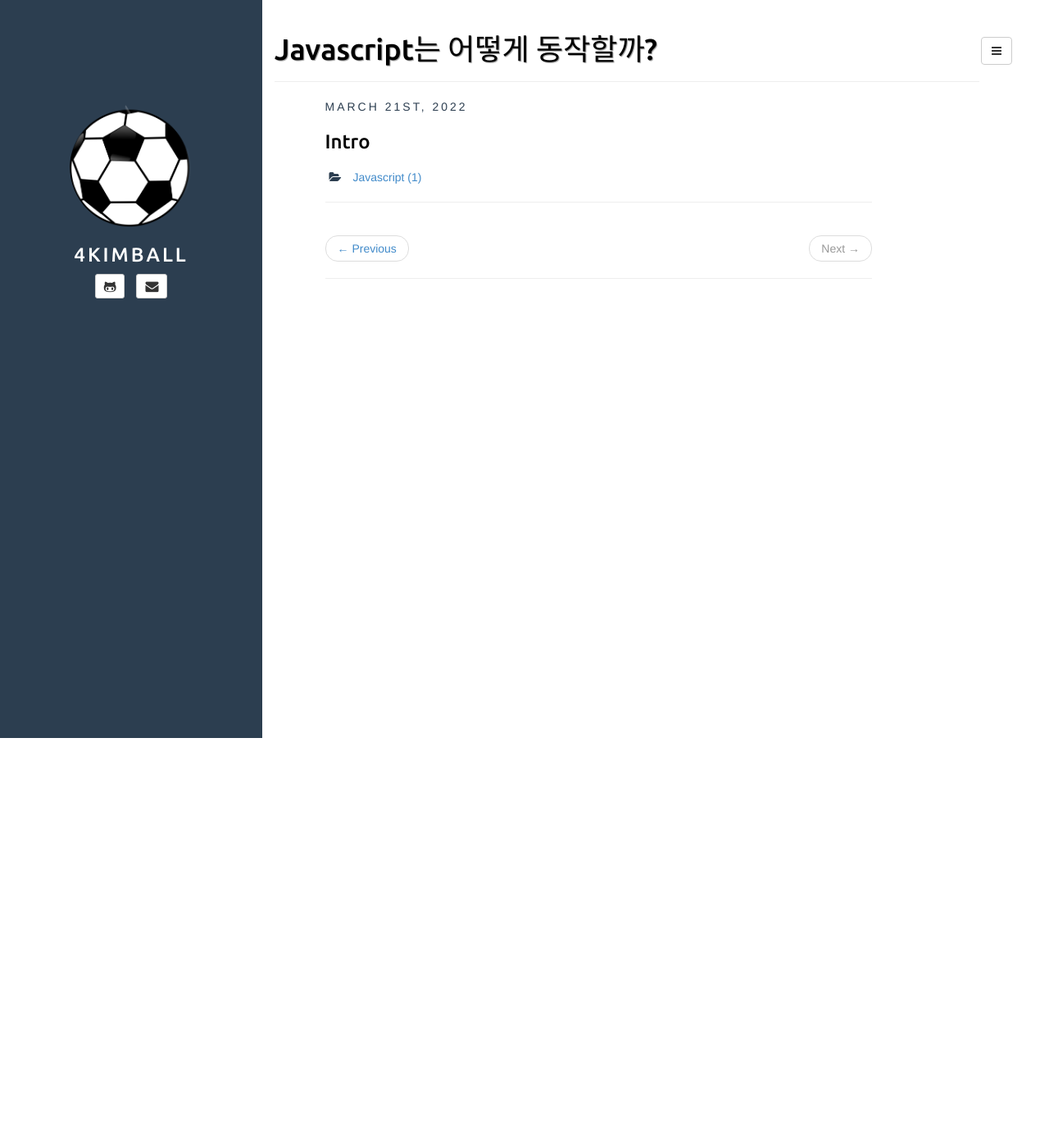
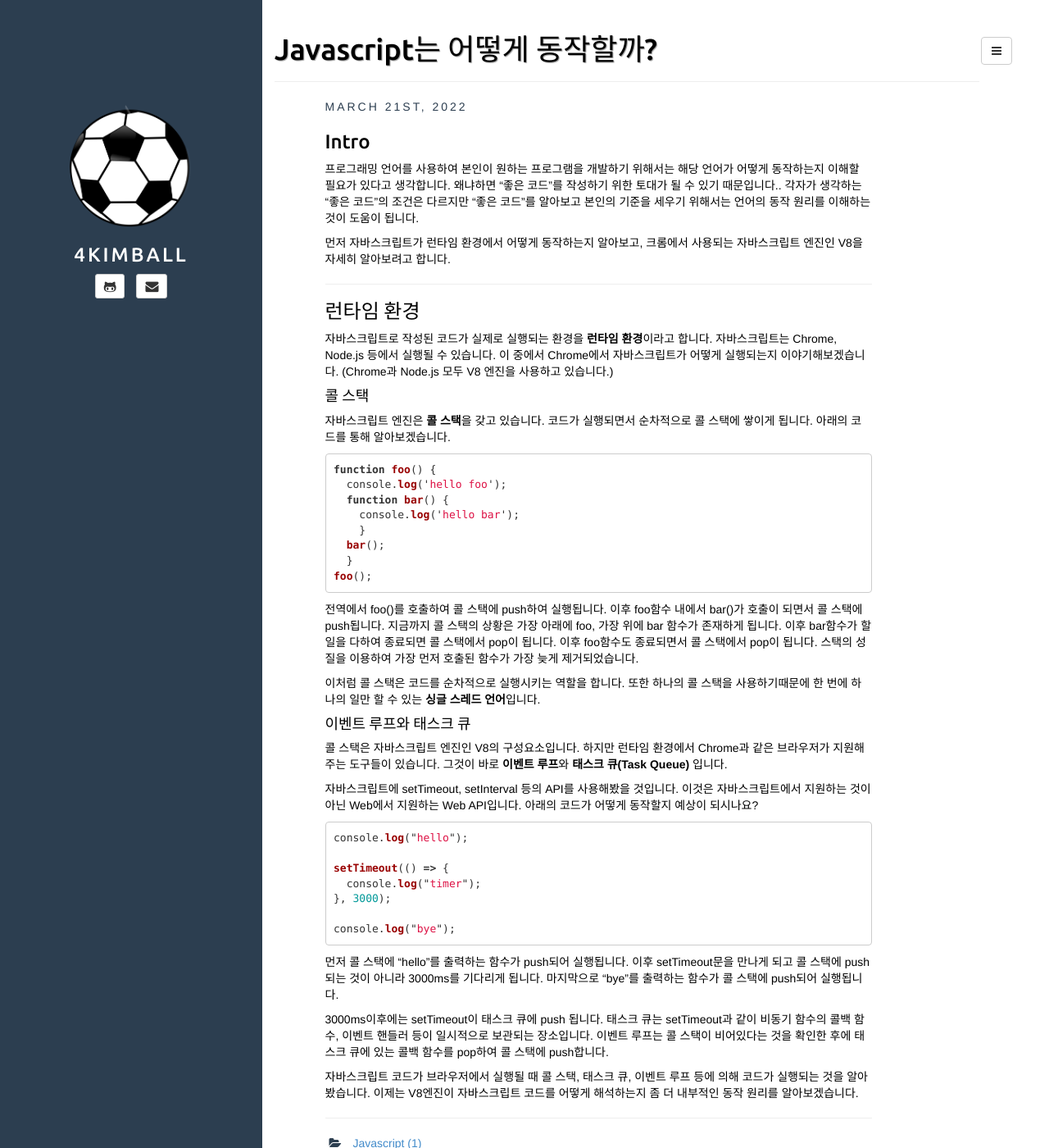
Before and after one commit to 4kimball/4kimball.github.io, a Jekyll site: the page built from _posts/2022-03-21-Javascript는-어떻게-동작할까?.md, in a window 1280 px wide and 1400 px high. Shown: the whole window at 82% size. Built offline with Jekyll 4.4.1, drawn with Linux system fonts in a browser that asks for light colours; comment, search, counter and statistics services are not loaded.

Commit message:
Update 2022-03-21-Javascript는-어떻게-동작할까?.md

````diff
--- a/_posts/2022-03-21-Javascript는-어떻게-동작할까?.md
+++ b/_posts/2022-03-21-Javascript는-어떻게-동작할까?.md
@@ -8,3 +8,50 @@ comments: true
 ---
 
 ### Intro
+프로그래밍 언어를 사용하여 본인이 원하는 프로그램을 개발하기 위해서는 해당 언어가 어떻게 동작하는지 이해할 필요가 있다고 생각합니다.
+왜냐하면 "좋은 코드"를 작성하기 위한 토대가 될 수 있기 때문입니다.. 각자가 생각하는 "좋은 코드"의 조건은 다르지만 "좋은 코드"를 알아보고 본인의 기준을 세우기 위해서는 언어의 동작 원리를 이해하는 것이 도움이 됩니다.
+
+먼저 자바스크립트가 런타임 환경에서 어떻게 동작하는지 알아보고, 크롬에서 사용되는 자바스크립트 엔진인 V8을 자세히 알아보려고 합니다.
+
+---
+
+### 런타임 환경
+자바스크립트로 작성된 코드가 실제로 실행되는 환경을 **런타임 환경**이라고 합니다. 자바스크립트는 Chrome, Node.js 등에서 실행될 수 있습니다. 이 중에서 Chrome에서 자바스크립트가 어떻게 실행되는지 이야기해보겠습니다. (Chrome과 Node.js 모두 V8 엔진을 사용하고 있습니다.)
+
+#### 콜 스택
+자바스크립트 엔진은 **콜 스택**을 갖고 있습니다. 코드가 실행되면서 순차적으로 콜 스택에 쌓이게 됩니다. 아래의 코드를 통해 알아보겠습니다.
+```javascript
+function foo() {
+  console.log('hello foo');
+  function bar() {
+    console.log('hello bar');
+    }
+  bar();
+  }
+foo();
+```
+전역에서 foo()를 호출하여 콜 스택에 push하여 실행됩니다. 이후 foo함수 내에서 bar()가 호출이 되면서 콜 스택에 push됩니다. 지금까지 콜 스택의 상황은 가장 아래에 foo, 가장 위에 bar 함수가 존재하게 됩니다. 이후 bar함수가 할 일을 다하여 종료되면 콜 스택에서 pop이 됩니다. 이후 foo함수도 종료되면서 콜 스택에서 pop이 됩니다.
+스택의 성질을 이용하여 가장 먼저 호출된 함수가 가장 늦게 제거되었습니다.
+
+이처럼 콜 스택은 코드를 순차적으로 실행시키는 역할을 합니다. 또한 하나의 콜 스택을 사용하기때문에 한 번에 하나의 일만 할 수 있는 **싱글 스레드 언어**입니다.
+
+#### 이벤트 루프와 태스크 큐
+콜 스택은 자바스크립트 엔진인 V8의 구성요소입니다. 하지만 런타임 환경에서 Chrome과 같은 브라우저가 지원해주는 도구들이 있습니다. 그것이 바로 **이벤트 루프**와 **태스크 큐(Task Queue)** 입니다.
+
+자바스크립트에 setTimeout, setInterval 등의 API를 사용해봤을 것입니다. 이것은 자바스크립트에서 지원하는 것이 아닌 Web에서 지원하는 Web API입니다. 아래의 코드가 어떻게 동작할지 예상이 되시나요?
+```javascript
+console.log("hello");
+
+setTimeout(() => {
+  console.log("timer");
+}, 3000);
+
+console.log("bye");
+```
+먼저 콜 스택에 "hello"를 출력하는 함수가 push되어 실행됩니다. 이후 setTimeout문을 만나게 되고 콜 스택에 push 되는 것이 아니라 3000ms를 기다리게 됩니다. 마지막으로 "bye"를 출력하는 함수가 콜 스택에 push되어 실행됩니다.
+
+3000ms이후에는 setTimeout이 태스크 큐에 push 됩니다. 태스크 큐는 setTimeout과 같이 비동기 함수의 콜백 함수, 이벤트 핸들러 등이 일시적으로 보관되는 장소입니다. 이벤트 루프는 콜 스택이 비어있다는 것을 확인한 후에 태스크 큐에 있는 콜백 함수를 pop하여 콜 스택에 push합니다.
+
+자바스크립트 코드가 브라우저에서 실행될 때 콜 스택, 태스크 큐, 이벤트 루프 등에 의해 코드가 실행되는 것을 알아봤습니다. 이제는 V8엔진이 자바스크립트 코드를 어떻게 해석하는지 좀 더 내부적인 동작 원리를 알아보겠습니다.
+
+---
````
